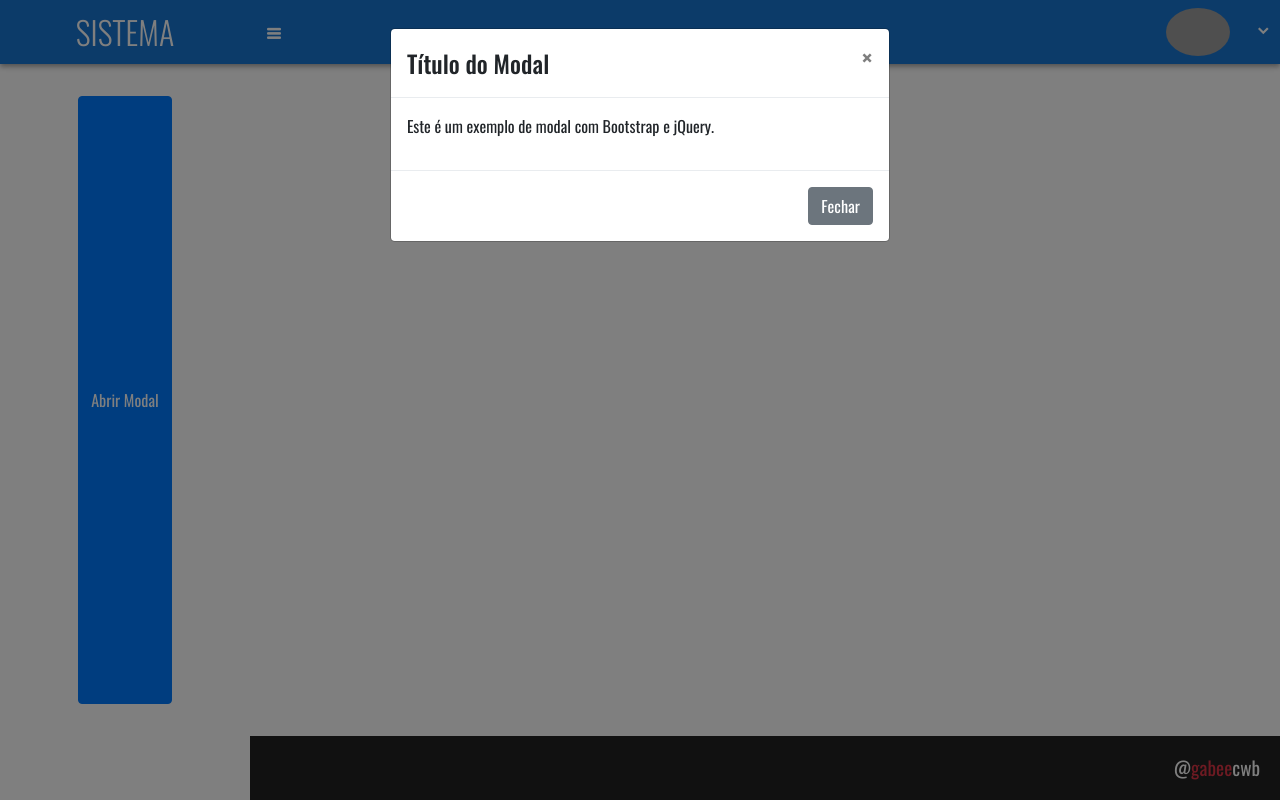
After one commit to gabriel447/estoque_, a PHP site: template src/views/templates/modal.php in a window 1280 px wide. The commit adds this page. Run offline with PHP 8.4, Linux system fonts and the light colour scheme; the template is opened without the code that fills it, so the values that code supplies are empty; grey boxes are pictures that could not be loaded.

Commit message:
teste de modal completo

```diff
--- a/src/views/estoque.php
+++ b/src/views/estoque.php
@@ -31,7 +31,7 @@
                     <td>Empresa 2</td>
                     <td>7</td>
                     <td>
-                        <a href=""
+                        <a href="templates/modal.php"
                             class="btn btn-warning rounded-circle">
                             <i class="icofont-edit"></i>
                         </a>
--- a/src/views/templates/left.php
+++ b/src/views/templates/left.php
@@ -14,13 +14,13 @@
                 </a>
             </li>
             <li class="nav-item">
-                <a href="">
+                <a href="main.php">
                     <i class="icofont-chart-histogram mr-2"></i>
                     Fornecedores
                 </a>
             </li>
             <li class="nav-item">
-                <a href="">
+                <a href="main.php">
                     <i class="icofont-users mr-2"></i>
                     Usuários
                 </a>
--- /dev/null
+++ b/src/views/templates/modal.php
@@ -0,0 +1,48 @@
+<!-- Bootstrap CSS -->
+<link rel="stylesheet" href="../../../public/assets/css/bootstrap.min.css">
+
+<!-- jQuery -->
+<script src="https://cdnjs.cloudflare.com/ajax/libs/jquery/3.7.0/jquery.min.js"></script>
+
+<!-- Bootstrap JS e dependências do Popper.js -->
+<script src="https://cdnjs.cloudflare.com/ajax/libs/popper.js/1.14.3/umd/popper.min.js"></script>
+<script src="https://stackpath.bootstrapcdn.com/bootstrap/4.1.3/js/bootstrap.min.js"></script>
+
+
+<div class="d-flex justify-content-center my-3 py-3">
+  <!-- Botão que aciona o modal -->
+  <button type="button" class="btn btn-primary" data-toggle="modal" data-target="#myModal">
+    Abrir Modal
+  </button>
+</div>
+
+<!-- O Modal -->
+<div class="modal fade" id="myModal">
+  <div class="modal-dialog">
+    <div class="modal-content">
+
+      <!-- Cabeçalho do Modal -->
+      <div class="modal-header">
+        <h4 class="modal-title">Título do Modal</h4>
+        <button type="button" class="close" data-dismiss="modal">&times;</button>
+      </div>
+
+      <!-- Conteúdo do Modal -->
+      <div class="modal-body">
+        <p>Este é um exemplo de modal com Bootstrap e jQuery.</p>
+      </div>
+
+      <!-- Rodapé do Modal -->
+      <div class="modal-footer">
+        <button type="button" class="btn btn-secondary" data-dismiss="modal">Fechar</button>
+      </div>
+
+    </div>
+  </div>
+</div>
+
+<script>
+$(document).ready(function(){
+    $("#myModal").modal('show'); // Mostra o modal ao carregar a página
+});
+</script>
```
